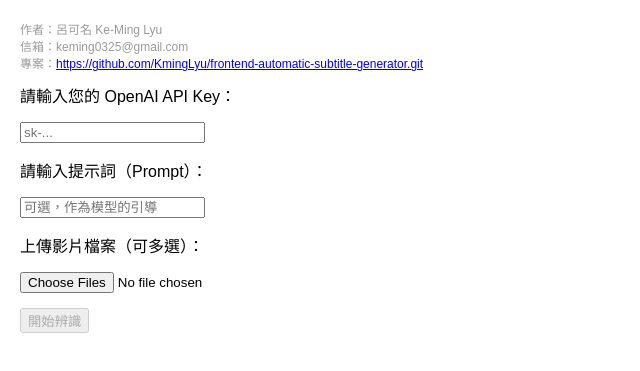
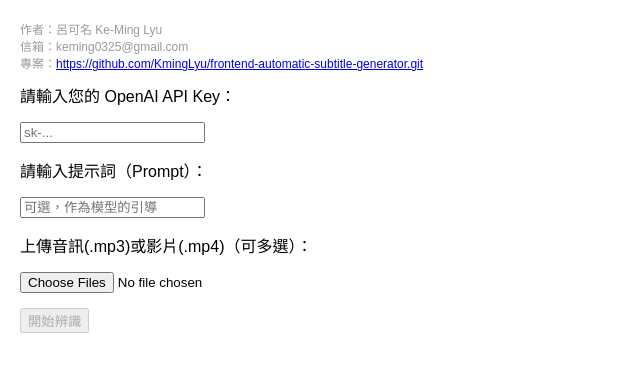
Before and after one commit to KmingLyu/frontend-automatic-subtitle-generator, a plain HTML site: page index.html in a window 1280 px wide. Shown: the part 87-458 px from the top of the page, without its empty margins (0-640 px from the left). Drawn offline with Linux system fonts and the light colour scheme.

Commit message:
改一些文字

```diff
--- a/index.html
+++ b/index.html
@@ -55,12 +55,6 @@
     </style>
     <!-- 引入 OpenCC.js -->
     <script src="https://cdn.jsdelivr.net/npm/opencc-js@1.0.5/dist/umd/cn2t.js"></script>
-    <!-- 引入 ffmpeg.wasm -->
-    <!-- <script src="https://cdn.jsdelivr.net/npm/@ffmpeg/ffmpeg@0.11.6/dist/ffmpeg.min.js"></script> -->
-    <!-- 引入 wavefile 庫 -->
-    <!-- <script src="https://cdn.jsdelivr.net/npm/wavefile"></script> -->
-    <!-- 引入 audio-buffer-to-wav 庫 -->
-    <!-- <script src="https://cdn.jsdelivr.net/npm/audiobuffer-to-wav"></script> -->
   </head>
   <body>
     <h1>線上語音辨識</h1>
@@ -84,7 +78,7 @@
     <input type="text" id="prompt" placeholder="可選，作為模型的引導" />
 
     <!-- 影片檔案上傳欄位 -->
-    <label for="videoFiles">上傳影片檔案（可多選）：</label>
+    <label for="videoFiles">上傳音訊(.mp3)或影片(.mp4)（可多選）：</label>
     <input type="file" id="videoFiles" accept="audio/*,video/*" multiple />
 
     <!-- 開始辨識按鈕 -->
@@ -92,13 +86,7 @@
 
     <!-- 影片列表及進度顯示 -->
     <div id="fileList"></div>
-    <!-- 作者資訊 -->
-    <!-- <footer>
-      <p>
-        author: 呂可名 Ke-Ming Lyu<br />
-        email: keming0325@gmail.com
-      </p>
-    </footer> -->
+
     <!-- 引入處理邏輯的 JavaScript -->
     <script src="script.js"></script>
     <!-- <script src="script1.js"></script> -->
```
